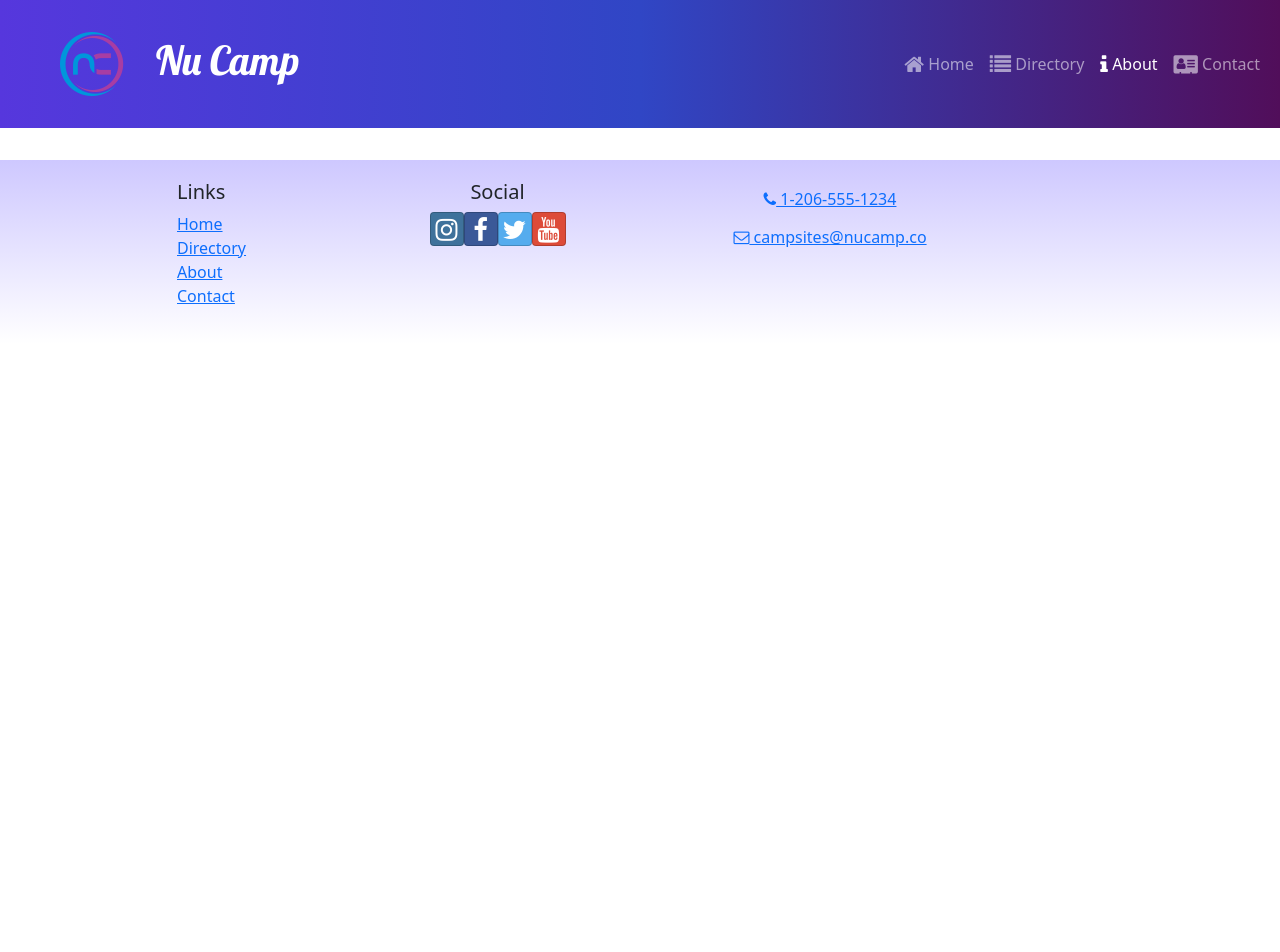
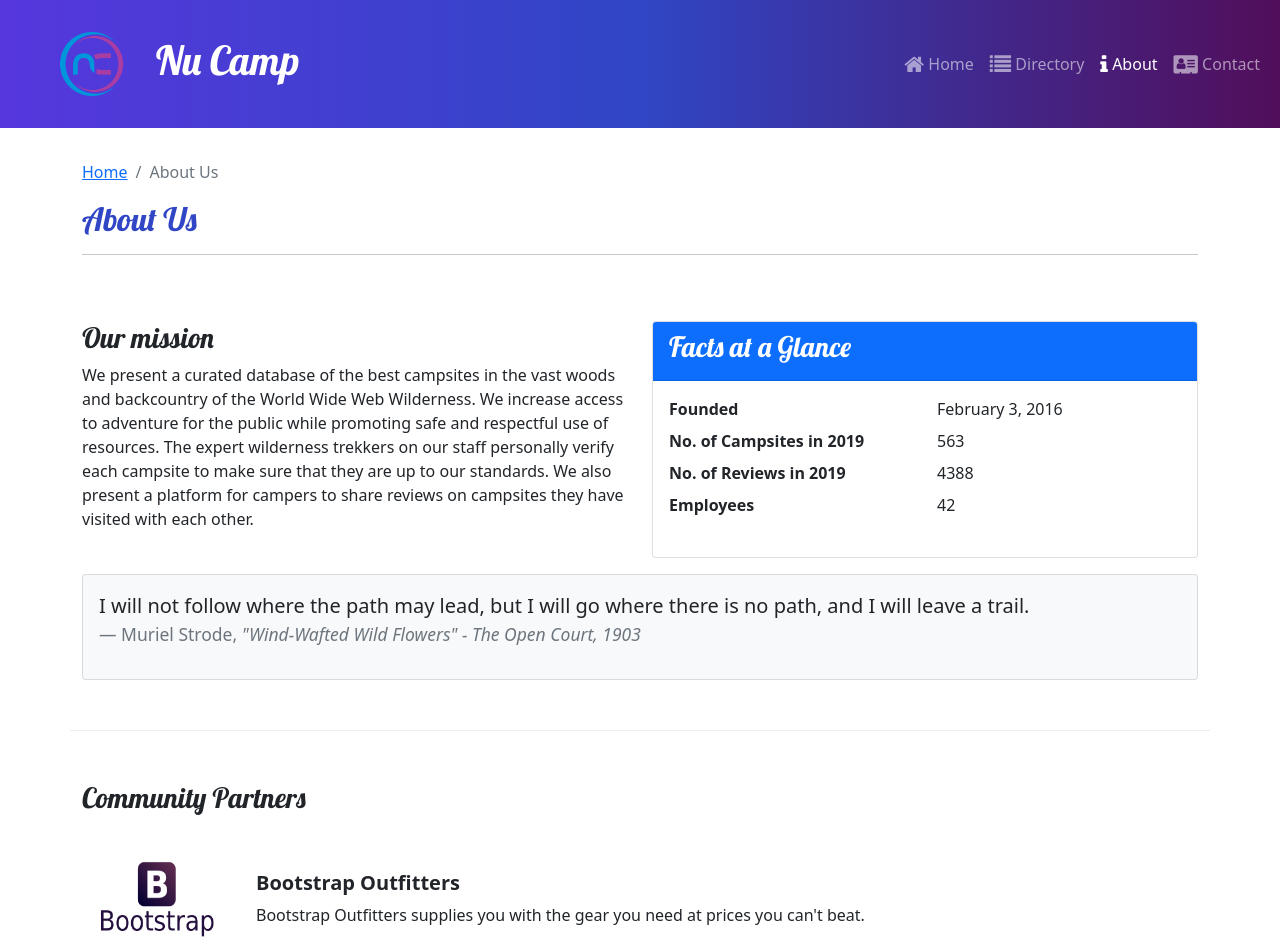
Before and after one commit to E9-P8/CampingSite_React, a React (Create React App) app: page /about in a window 1280 px wide. Shown: the top 952 px of the page. Before the commit the page ends 800 px from the top, so only its background shows below. Built offline with nearby package versions, Linux system fonts and the light colour scheme.

Commit message:
Added Partners

```diff
--- a/src/App.js
+++ b/src/App.js
@@ -6,6 +6,7 @@
 import HomePage from "./pages/HomePage.js";
 import ContactPage from "./pages/ContactPage.js";
 import CampsiteDetailPage from "./pages/CampsiteDetailPage.js";
+import AboutPage from "./pages/AboutPage.js";
 
 function App() {
   return (
@@ -17,6 +18,7 @@
         <Route path="contact" element={<ContactPage />} />
         <Route path="directory" element={<CampsitesDirectoryPage />} />
         <Route path="directory/:campsiteId" element={<CampsiteDetailPage />} />
+        <Route path="about" element={<AboutPage />} />
       </Routes>
       <Footer />
     </div>
--- a/src/app/shared/PARTNERS.js
+++ b/src/app/shared/PARTNERS.js
@@ -1,39 +1,57 @@
-import bootStrapLogo from '../assets/img/bootstrap-logo.png';
-import gitLogo from '../assets/img/git-logo.png';
-import mongoLogo from '../assets/img/mongo-logo.png';
-import nodeLogo from '../assets/img/node-logo.png';
+import bootStrapLogo from "../assets/img/bootstrap-logo.png";
+import gitLogo from "../assets/img/git-logo.png";
+import mongoLogo from "../assets/img/mongo-logo.png";
+import nodeLogo from "../assets/img/node-logo.png";
 
 export const PARTNERS = [
   {
     id: 0,
-        name: 'Bootstrap Outfitters',
+    name: "Bootstrap Outfitters",
     image: bootStrapLogo,
     featured: false,
     description:
-            "Bootstrap Outfitters supplies you with the gear you need at prices you can't beat."
+      "Bootstrap Outfitters supplies you with the gear you need at prices you can't beat.",
   },
   {
     id: 1,
-        name: 'Git Out Expeditions',
+    name: "Git Out Expeditions",
     image: gitLogo,
     featured: false,
     description:
-            'Join Git Out Expeditions to explore new horizons with a group of other adventurers!'
+      "Join Git Out Expeditions to explore new horizons with a group of other adventurers!",
   },
   {
     id: 2,
-        name: 'Mongo Fly Shop',
+    name: "Mongo Fly Shop",
     image: mongoLogo,
     featured: false,
     description:
-            'Need a new fishing pole, a tacklebox, or flies of all kinds? Stop by Mongo Fly Shop.'
+      "Need a new fishing pole, a tacklebox, or flies of all kinds? Stop by Mongo Fly Shop.",
   },
   {
     id: 3,
-        name: 'Node Outdoor Apparel',
+    name: "Node Outdoor Apparel",
     image: nodeLogo,
     featured: true,
     description:
-            'From polar fleeces to swimsuits, hiking boots to waders, a visit to Node will be sure to get you covered.'
+      "From polar fleeces to swimsuits, hiking boots to waders, a visit to Node will be sure to get you covered.",
+  },
+];
+
+const Partner = ({ partner }) => {
+  if (partner) {
+    const { image, name, description } = partner;
+    return (
+      <>
+        <img src={image} alt={name} style={{ width: "150px" }} />
+        <div className="m-4">
+          <h5 className="fw-bold">{name}</h5>
+          {description}
+        </div>
+      </>
+    );
   }
-];
+  return null;
+};
+
+export default Partner;
--- a/src/features/display/DisplayList.js
+++ b/src/features/display/DisplayList.js
@@ -2,9 +2,14 @@
 import DisplayCard from "./DisplayCard";
 import { selectFeaturedCampsite } from "../campsites/campsitesSlice";
 import { selectFeaturedPromotion } from "../promotions/promotionsSlice";
+import { selectFeaturedPartner } from "../partners/partnersSlice";
 
 const DisplayList = () => {
-  const items = [selectFeaturedCampsite(), selectFeaturedPromotion()];
+  const items = [
+    selectFeaturedCampsite(),
+    selectFeaturedPromotion(),
+    selectFeaturedPartner(),
+  ];
 
   return (
     <Row>
--- /dev/null
+++ b/src/features/partners/PartnersList.js
@@ -0,0 +1,20 @@
+import { Col } from "reactstrap";
+import Partner from "../../app/shared/PARTNERS";
+import { selectAllPartners } from "./partnersSlice";
+
+const PartnerList = () => {
+  const partners = selectAllPartners();
+  return (
+    <Col className="mt-4">
+      {partners.map((partner) => {
+        return (
+          <div className="d-flex mb-5" key={partner.id}>
+            <Partner partner={partner} />
+          </div>
+        );
+      })}
+    </Col>
+  );
+};
+
+export default PartnerList;
--- /dev/null
+++ b/src/features/partners/partnersSlice.js
@@ -0,0 +1,9 @@
+import { PARTNERS } from "../../app/shared/PARTNERS";
+
+export const selectAllPartners = () => {
+  return PARTNERS;
+};
+
+export const selectFeaturedPartner = () => {
+  return PARTNERS.find((partner) => partner.featured);
+};
--- /dev/null
+++ b/src/pages/AboutPage.js
@@ -0,0 +1,71 @@
+import { Col, Row, Container, Card, CardBody, CardHeader } from "reactstrap";
+import SubHeader from "../app/components/SubHeader";
+import PartnerList from "../features/partners/PartnersList";
+
+const AboutPage = () => {
+  return (
+    <Container>
+      <SubHeader current={"About Us"}></SubHeader>
+      <Row className="row-content">
+        <Col sm="6">
+          <h3>Our mission</h3>
+          <p>
+            We present a curated database of the best campsites in the vast
+            woods and backcountry of the World Wide Web Wilderness. We increase
+            access to adventure for the public while promoting safe and
+            respectful use of resources. The expert wilderness trekkers on our
+            staff personally verify each campsite to make sure that they are up
+            to our standards. We also present a platform for campers to share
+            reviews on campsites they have visited with each other.
+          </p>
+        </Col>
+        <Col sm="6">
+          <Card>
+            <CardHeader className="bg-primary text-white">
+              <h3>Facts at a Glance</h3>
+            </CardHeader>
+            <CardBody>
+              <dl className="row">
+                <dt className="col-6">Founded</dt>
+                <dd className="col-6">February 3, 2016</dd>
+                <dt className="col-6">No. of Campsites in 2019</dt>
+                <dd className="col-6">563</dd>
+                <dt className="col-6">No. of Reviews in 2019</dt>
+                <dd className="col-6">4388</dd>
+                <dt className="col-6">Employees</dt>
+                <dd className="col-6">42</dd>
+              </dl>
+            </CardBody>
+          </Card>
+        </Col>
+        <Col>
+          <Card className="bg-light mt-3">
+            <CardBody>
+              <blockquote className="blockquote">
+                <p>
+                  {" "}
+                  I will not follow where the path may lead, but I will go where
+                  there is no path, and I will leave a trail.
+                </p>
+                <footer className="blockquote-footer">
+                  Muriel Strode,{" "}
+                  <cite title="Source Title">
+                    "Wind-Wafted Wild Flowers" - The Open Court, 1903
+                  </cite>
+                </footer>
+              </blockquote>
+            </CardBody>
+          </Card>
+        </Col>
+      </Row>
+      <Row className="row-content">
+        <Col xs="12">
+          <h3>Community Partners</h3>
+        </Col>
+        <PartnerList />
+      </Row>
+    </Container>
+  );
+};
+
+export default AboutPage;
```
Lines whose indentation alone changed are shown as unchanged.
